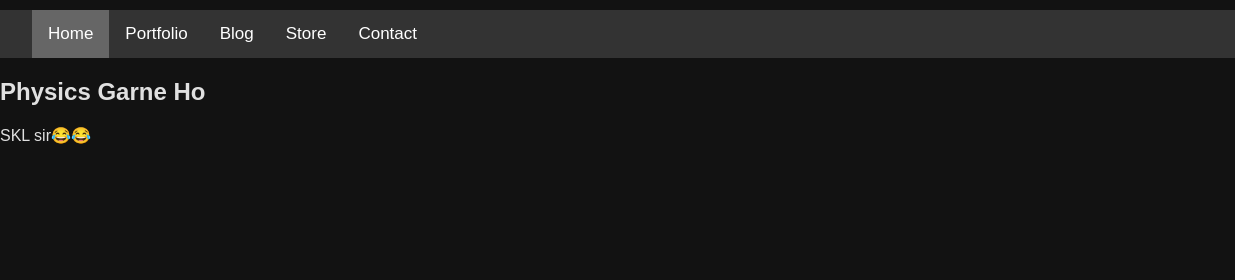
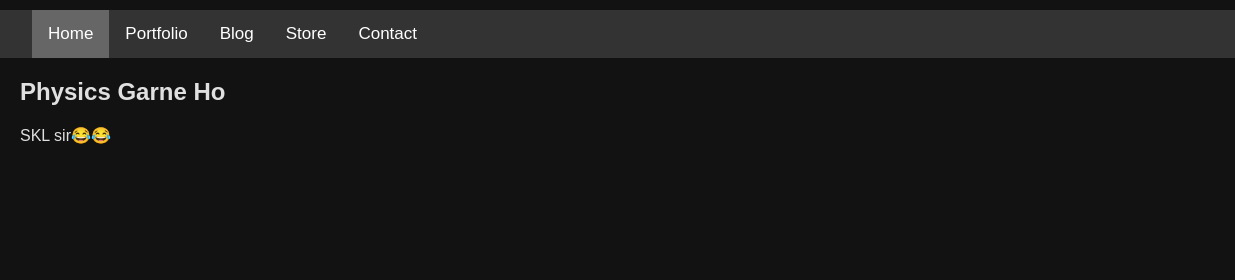
Before and after one commit to Rupesh-Joshi10/kurogane, a plain HTML site: page index.html in a window 1280 px wide. Shown: the top 280 px of the page, 0-1235 px from the left. Drawn offline with Linux system fonts and the light colour scheme.

Commit message:
Update style.css

```diff
--- a/style.css
+++ b/style.css
@@ -215,6 +215,10 @@
             /* Adjust size as needed */
         }
 
+.sareer{
+    padding-left: 20px;
+}
+
         /* Custom scrollbar styles */
         ::-webkit-scrollbar {
             width: 5px;
```
